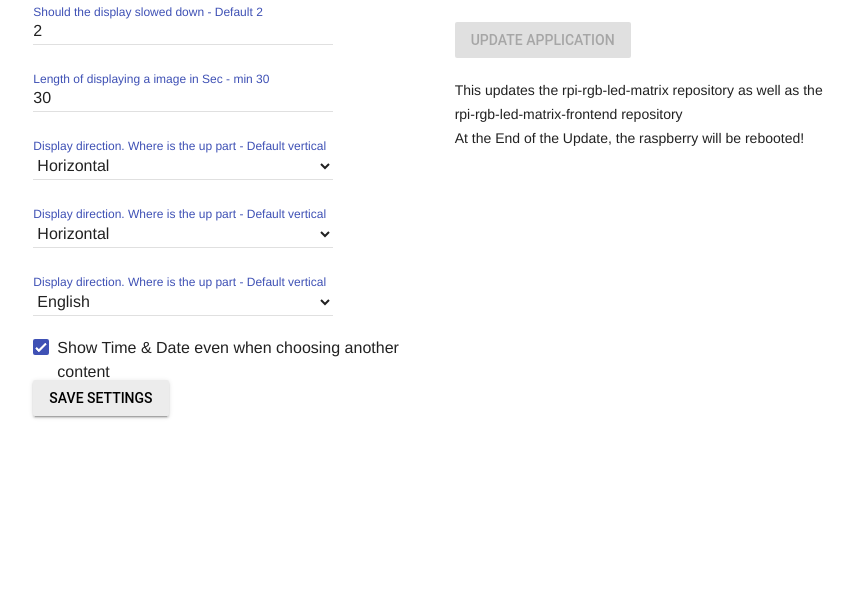
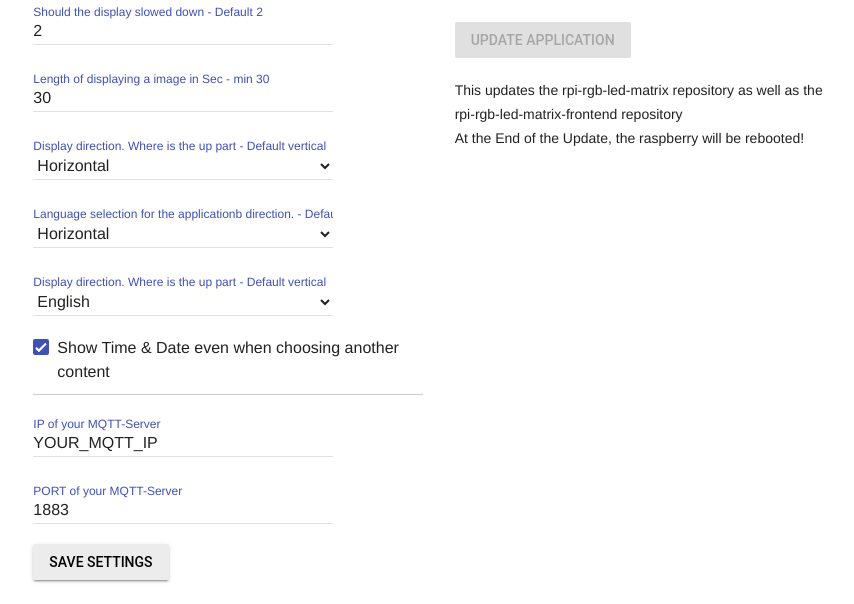
Before and after one commit to Npmr/rpi-rgb-led-matrix-frontend, a Flask app: page /settings in a window 1280 px wide. Shown: the part 482-1086 px from the top of the page, without its empty margins (412-1266 px from the left). Run offline with Flask 3, Linux system fonts and the light colour scheme; data that the repository does not hold is empty; parts of the project's set-up code (start-up, migrations or seed data) failed here and were passed over.

Commit message:
Added new settings and update the mqtt_handler to use values set in the settings json

```diff
--- a/app.py
+++ b/app.py
@@ -74,11 +74,13 @@ def save_settings_route():
     new_playlistTime = request.form['playlistTime']
     new_displayTimeAndDate = request.form.get('showClockAndPicture')
     new_language = request.form.get('language')
+    new_mqttIP = request.form.get('mqttIP')
+    new_mqttPort = request.form['mqttPort']
 
     new_settings = {'heightInPixel': new_height, 'widthInPixel': new_width, 'direction': new_direction,
                     'chainLength': new_chainLength, 'parallelChains': new_parallelChains, 'ledSlowdown': new_ledSlowdown,
                     'playlistTime': new_playlistTime, 'displayTimeAndDate': "checked" if new_displayTimeAndDate == 'on' else "",
-                    'language': new_language}
+                    'language': new_language, 'mqttIP': new_mqttIP, 'mqttPort': new_mqttPort}
     save_settings(new_settings)
     return redirect(url_for('settings'))
 
--- a/modules/mqtt_handler.py
+++ b/modules/mqtt_handler.py
@@ -1,14 +1,18 @@
 # modules/mqtt_handler.py
 import paho.mqtt.client as mqtt
 import json
-from .info_handler import read_infos # Import from the same module directory
+from .info_handler import read_infos
+from .settings_handler import read_settings
+
+settings = read_settings()
 
 HA_DISCOVERY_PREFIX = "homeassistant"
 COMPONENT = "media_player"
-DEVICE_ID = "pixel_display_rpi"
+DEVICE_ID = settings["deviceID"]
+DEVICE_NAME = settings["deviceName"]
 
-MQTT_BROKER_IP = "YOUR_MQTT_BROKER_IP"  # Replace with your MQTT broker IP
-MQTT_BROKER_PORT = 1883  # Default MQTT port
+MQTT_BROKER_IP = settings["mqttIP"]
+MQTT_BROKER_PORT = int(settings["mqttPort"])  # Default MQTT port
 
 def publish_mqtt(topic, payload, retain=False):
     client = mqtt.Client()
@@ -23,16 +27,16 @@ def publish_mqtt(topic, payload, retain=False):
 def publish_discovery_info():
     device_info = {
         "identifiers": [DEVICE_ID],
-        "name": "Pixel Display",  # Consider making this configurable
-        "manufacturer": "Your Manufacturer",  # Replace
-        "model": "Pixel Array Controller",  # Replace
+        "name": DEVICE_ID,
+        "manufacturer": "Raspberry Pi",
+        "model": "N.P.M.R RGB Led Matrix Frontend",
         "sw_version": read_infos().get('currentApplicationVersion', 'unknown'),
     }
 
     discovery_topic = f"{HA_DISCOVERY_PREFIX}/{COMPONENT}/{DEVICE_ID}/config"
     discovery_payload = {
         "device": device_info,
-        "name": "Pixel Display",  # Consider making this configurable
+        "name": DEVICE_NAME,  # Consider making this configurable
         "unique_id": f"{DEVICE_ID}_media_player",
         "command_topic": f"{COMPONENT}/{DEVICE_ID}/command",
         "state_topic": f"{COMPONENT}/{DEVICE_ID}/state",
--- a/settings.json
+++ b/settings.json
@@ -7,5 +7,9 @@
     "ledSlowdown": "2",
     "playlistTime": "30",
     "displayTimeAndDate": "checked",
-    "language": "en"
+    "language": "en",
+    "mqttIP": "YOUR_MQTT_IP",
+    "mqttPort": "1883",
+    "deviceID": "pixel_display_rpi",
+    "deciveName": "Pixel Display"
 }
--- a/templates/settings.html
+++ b/templates/settings.html
@@ -117,19 +117,23 @@
                         <div class="mdl-textfield mdl-js-textfield mdl-textfield--floating-label">
                             <select name="direction" id="direction" class="mdl-textfield__input">
                                 <option value="vertical"
-                                        {% if settings['direction'] == 'vertical' %}selected{% endif %}>
+                                        {% if settings[
+                                'direction'] == 'vertical' %}selected{% endif %}>
                                 Vertical
                                 </option>
                                 <option value="verticalTurned"
-                                        {% if settings['direction'] == 'verticalTurned' %}selected{% endif %}>
+                                        {% if settings[
+                                'direction'] == 'verticalTurned' %}selected{% endif %}>
                                 Vertical Gedreht
                                 </option>
                                 <option value="horizontal"
-                                        {% if settings['direction'] == 'horizontal' %}selected{% endif %}>
+                                        {% if settings[
+                                'direction'] == 'horizontal' %}selected{% endif %}>
                                 Horizontal
                                 </option>
                                 <option value="horizontalTurned"
-                                        {% if settings['direction'] == 'horizontalTurned' %}selected{% endif %}>
+                                        {% if settings[
+                                'direction'] == 'horizontalTurned' %}selected{% endif %}>
                                 Horizontal Gedreht
                                 </option>
                             </select>
@@ -142,44 +146,53 @@
                         <div class="mdl-textfield mdl-js-textfield mdl-textfield--floating-label">
                             <select name="direction" id="direction" class="mdl-textfield__input">
                                 <option value="vertical"
-                                        {% if settings['direction'] == 'vertical' %}selected{% endif %}>
+                                        {% if settings[
+                                'direction'] == 'vertical' %}selected{% endif %}>
                                 Vertical
                                 </option>
                                 <option value="verticalTurned"
-                                        {% if settings['direction'] == 'verticalTurned' %}selected{% endif %}>
+                                        {% if settings[
+                                'direction'] == 'verticalTurned' %}selected{% endif %}>
                                 Vertical Gedreht
                                 </option>
                                 <option value="horizontal"
-                                        {% if settings['direction'] == 'horizontal' %}selected{% endif %}>
+                                        {% if settings[
+                                'direction'] == 'horizontal' %}selected{% endif %}>
                                 Horizontal
                                 </option>
                                 <option value="horizontalTurned"
-                                        {% if settings['direction'] == 'horizontalTurned' %}selected{% endif %}>
+                                        {% if settings[
+                                'direction'] == 'horizontalTurned' %}selected{% endif %}>
                                 Horizontal Gedreht
                                 </option>
                             </select>
 
-                            <label class="mdl-textfield__label" for="direction">Display direction. Where is the up part
+                            <label class="mdl-textfield__label" for="direction">Language selection for the applicationb
+                                direction.
                                 -
-                                Default vertical</label>
+                                Default english</label>
                             <span class="mdl-textfield__error">Input is not a number!</span>
                         </div>
                         <div class="mdl-textfield mdl-js-textfield mdl-textfield--floating-label">
                             <select name="language" id="language" class="mdl-textfield__input">
                                 <option value="de"
-                                        {% if settings['language'] == 'de' %}selected{% endif %}>
+                                        {% if settings[
+                                'language'] == 'de' %}selected{% endif %}>
                                 Deutsch
                                 </option>
                                 <option value="en"
-                                        {% if settings['language'] == 'en' %}selected{% endif %}>
+                                        {% if settings[
+                                'language'] == 'en' %}selected{% endif %}>
                                 English
                                 </option>
                                 <option value="it"
-                                        {% if settings['direction'] == 'it' %}selected{% endif %}>
+                                        {% if settings[
+                                'direction'] == 'it' %}selected{% endif %}>
                                 Italiano
                                 </option>
                                 <option value="ch"
-                                        {% if settings['direction'] == 'ch' %}selected{% endif %}>
+                                        {% if settings[
+                                'direction'] == 'ch' %}selected{% endif %}>
                                 中国人
                                 </option>
                             </select>
@@ -197,6 +210,21 @@
                             </label>
                         </div>
                         </br>
+                        <hr>
+                        <div class="mdl-textfield mdl-js-textfield mdl-textfield--floating-label">
+                            <input class="mdl-textfield__input" type="text" minlength="7" maxlength="15" size="15" pattern="^(?>(\d|[1-9]\d{2}|1\d\d|2[0-4]\d|25[0-5])\.){3}(?1)$" name="mqttIP"
+                                   id="mqttIP" value="{{ settings['mqttIP'] }}">
+                            <label class="mdl-textfield__label" for="mqttIP">IP of your MQTT-Server</label>
+                            <span class="mdl-textfield__error">Input is not a number!</span>
+                        </div>
+                        <div class="mdl-textfield mdl-js-textfield mdl-textfield--floating-label">
+                            <input class="mdl-textfield__input" minlength="3" maxlength="5" type="number" name="height"
+                                   pattern="-?[0-9]*(\.[0-9]+)?" name="mqttPort"
+                                   id="mqttPort" value="{{ settings['mqttPort'] }}">
+                            <label class="mdl-textfield__label" for="mqttPort">PORT of your MQTT-Server</label>
+                            <span class="mdl-textfield__error">Input is not a number!</span>
+                        </div>
+
                         <button type="submit"
                                 class="mdl-button mdl-js-button mdl-button--raised mdl-js-ripple-effect fw">
                             Save Settings
@@ -232,7 +260,8 @@
                     <div>Changes in the new Version: {{ updateText }}</div>
                     <br>
                     <form action="/update_process" method="POST">
-                        <button class="mdl-button mdl-js-button mdl-button--raised mdl-js-ripple-effect mdl-button--accent" {{ enableUpdateButton }}>
+                        <button class="mdl-button mdl-js-button mdl-button--raised mdl-js-ripple-effect mdl-button--accent"
+                                {{ enableUpdateButton }}>
                             Update Application
                         </button>
                     </form>
```
Lines whose indentation alone changed are shown as unchanged.
